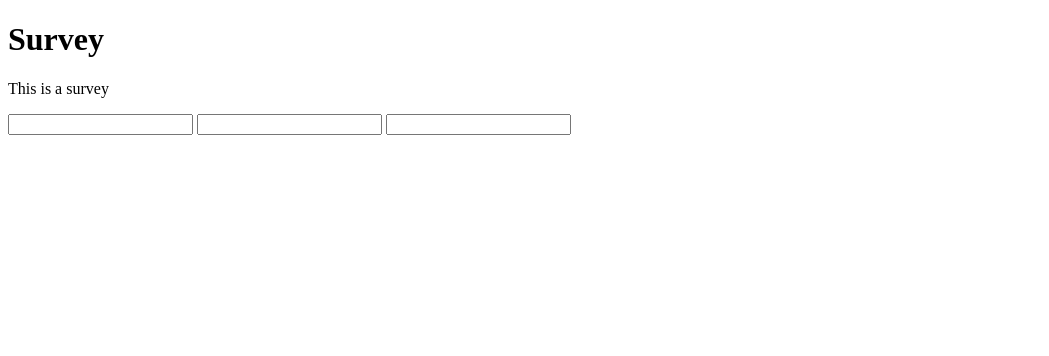
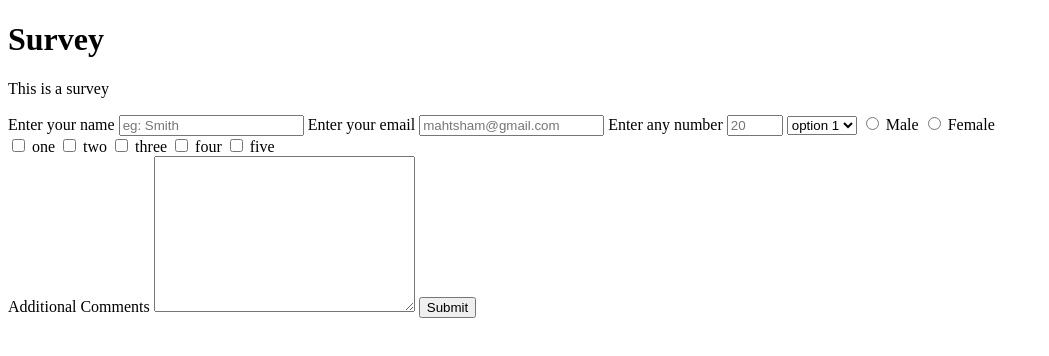
Before and after one commit to mahtsham/ahtsham-and-zaid-soomro, a plain HTML site: page index.html in a window 1280 px wide. Shown: the whole page, without its empty margins (0-1049 px from the left). Drawn offline with Linux system fonts and the light colour scheme.

Commit message:
user stories from 9 to 16

```diff
--- a/index.html
+++ b/index.html
@@ -10,9 +10,45 @@
     <h1 id="title">Survey</h1>
     <p id="description">This is a survey</p>
     <form action="" id="survey-form">
-      <input type="text" id="name" required />
-      <input type="email" id="email" required />
-      <input type="number" id="number" required />
+      <label for="" id="name-label">Enter your name </label>
+      <input type="text" id="name" placeholder="eg: Smith" required />
+      <label for="email" id="email-label">Enter your email</label>
+      <input
+        type="email"
+        id="email"
+        placeholder="mahtsham@gmail.com"
+        required
+      />
+      <label for="number" id="number-label">Enter any number</label>
+      <input
+        type="number"
+        id="number"
+        placeholder="20"
+        min="2"
+        max="20"
+        required
+      />
+
+      <select name="dropdown" id="dropdown">
+        <option value="1" name="1">option 1</option>
+        <option value="2" name="2">option 2</option>
+      </select>
+
+      <input type="radio" name="gender" value="0" /> Male
+      <input type="radio" name="gender" value="1" /> Female
+
+      <br />
+      <input type="checkbox" value="1" /> one
+      <input type="checkbox" value="2" /> two
+      <input type="checkbox" value="3" /> three
+      <input type="checkbox" value="4" /> four
+      <input type="checkbox" value="5" /> five
+
+      <br />
+      Additional Comments
+
+      <textarea name="comments" id="comments" cols="30" rows="10"></textarea>
+      <input id="submit" type="submit" value="Submit" />
     </form>
 
     <script src="https://cdn.freecodecamp.org/testable-projects-fcc/v1/bundle.js"></script>
```
